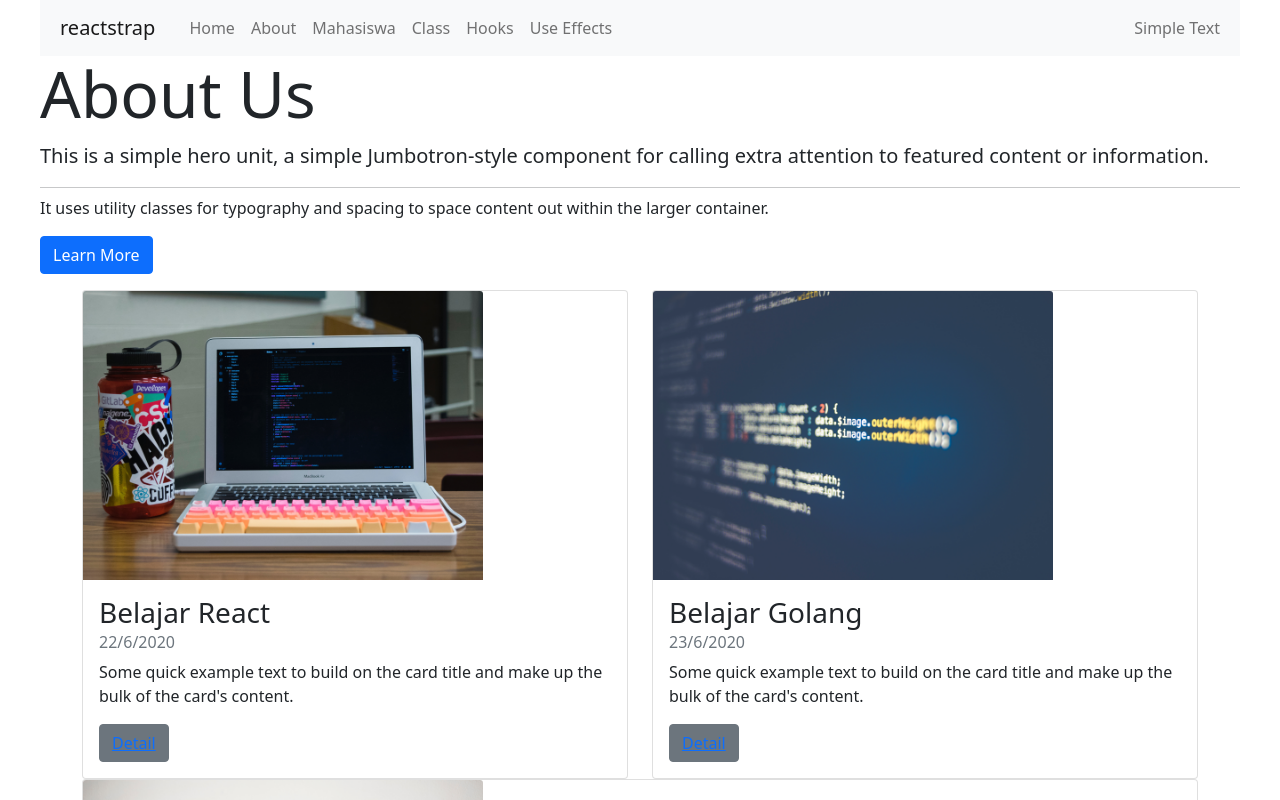
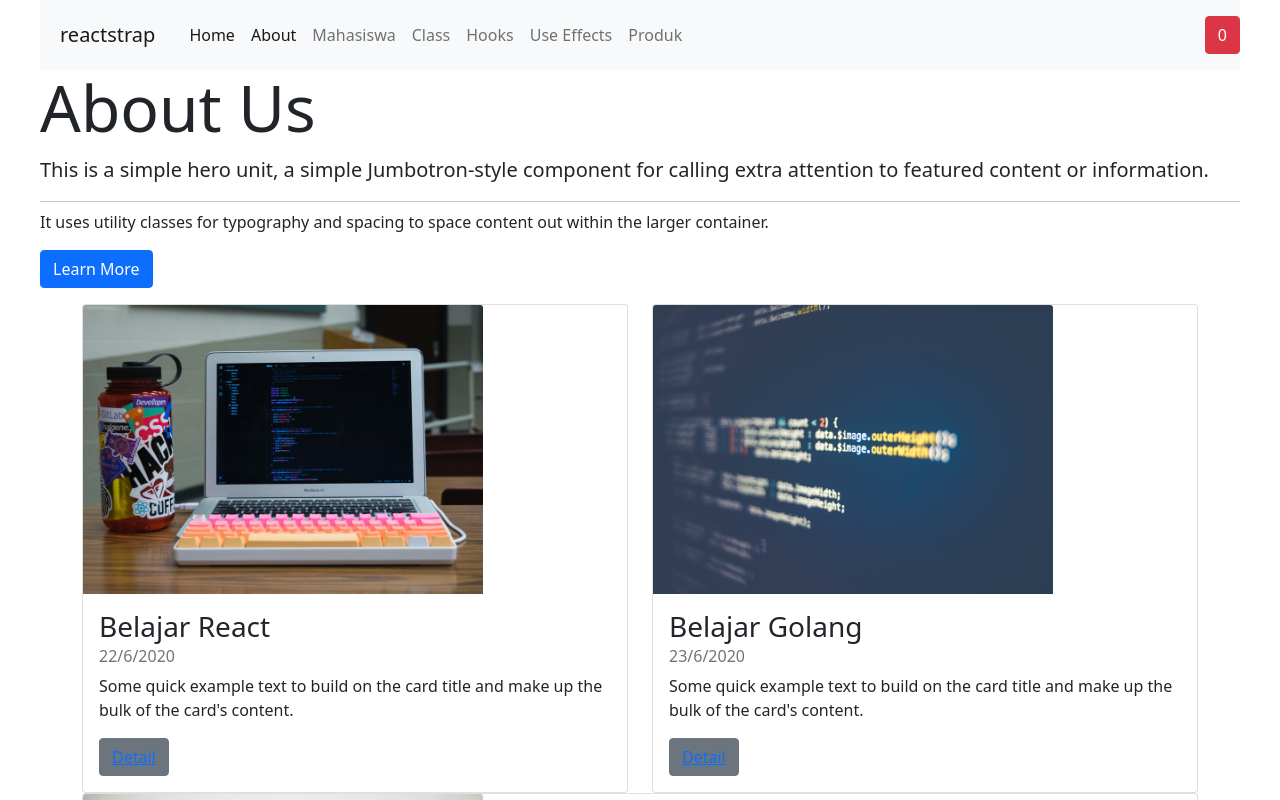
Before and after one commit to sahatilfat/percobaan-react, a React (Create React App) app: page /about in a window 1280 px wide. Shown: the top 800 px of the page. Built offline with nearby package versions, Linux system fonts and the light colour scheme.

Commit message:
berhasil menggunakan useContext

```diff
--- a/src/App.js
+++ b/src/App.js
@@ -1,5 +1,6 @@
-import React, { component } from "react";
+import React, { component, useState } from "react";
 import { BrowserRouter, Redirect, Route, Switch } from "react-router-dom";
+import { CartContext } from "./CartContext";
 import AboutComp from "./Components/AboutComp";
 import EditComp from "./Components/Class/EditComp";
 import ListComp from "./Components/Class/ListComp";
@@ -9,12 +10,16 @@ import HomePage from "./Components/HomePage";
 import KelasComp from "./Components/Hooks/Class/KelasComp";
 import HooksComp from "./Components/Hooks/Functional/HooksComp";
 import HooksUseEffects from "./Components/Hooks/Functional/HooksUseEffects";
+import ProductComp from "./Components/Hooks/Functional/ProductComp";
 import NavbarComp from "./Components/NavbarComp";
 
 const App = () => {
+  const [value, setValue] = useState(0);
+
   return (
     <div className="App">
       <BrowserRouter>
+        <CartContext.Provider value={{ value, setValue }}>
           <NavbarComp />
           <Switch>
             <Route exact path="/" component={HomePage} />
@@ -26,7 +31,9 @@ const App = () => {
             <Route exact path="/kelas" component={KelasComp} />
             <Route exact path="/hooks" component={HooksComp} />
             <Route exact path="/useeffects" component={HooksUseEffects} />
+            <Route exact path="/produk" component={ProductComp} />
           </Switch>
+        </CartContext.Provider>
       </BrowserRouter>
     </div>
   );
--- /dev/null
+++ b/src/CartContext.js
@@ -0,0 +1,3 @@
+import { createContext } from "react";
+
+export const CartContext = createContext();
--- a/src/Components/AboutComp.jsx
+++ b/src/Components/AboutComp.jsx
@@ -1,5 +1,6 @@
-import React from "react";
+import React, { useContext } from "react";
 import { Jumbotron, Button, Container, Row, Col } from "reactstrap";
+import { CartContext } from "../CartContext";
 import CardComp from "./CardComp";
 
 function AboutComp(props) {
--- a/src/Components/HomePage.jsx
+++ b/src/Components/HomePage.jsx
@@ -1,11 +1,12 @@
-import React from "react";
+import React, { useContext } from "react";
 import { Jumbotron, Button } from "reactstrap";
+import { CartContext } from "../CartContext";
 
 function HomePage(props) {
   return (
     <div>
       <Jumbotron className="jumbotron">
-        <h1 className="display-3">Homepage</h1>
+        <h1 className="display-3">Homepage </h1>
         <p className="lead">
           This is a simple hero unit, a simple Jumbotron-style component for
           calling extra attention to featured content or information.
--- /dev/null
+++ b/src/Components/Hooks/Functional/ProductComp.jsx
@@ -0,0 +1,22 @@
+import React, { useContext } from "react";
+import { Container, Row } from "reactstrap";
+import { CartContext } from "../../../CartContext";
+import RowProduct from "./RowProduct";
+
+function ProductComp() {
+  return (
+    <div>
+      <Container>
+        <hr />
+        <h2>Produk</h2>
+        <Row>
+          <RowProduct />
+          <RowProduct />
+          <RowProduct />
+        </Row>
+      </Container>
+    </div>
+  );
+}
+
+export default ProductComp;
--- /dev/null
+++ b/src/Components/Hooks/Functional/RowProduct.jsx
@@ -0,0 +1,43 @@
+import React from "react";
+import {
+  Col,
+  Card,
+  CardImg,
+  CardText,
+  CardBody,
+  CardTitle,
+  CardSubtitle,
+  Button,
+} from "reactstrap";
+import { useContext } from "react";
+import { CartContext } from "../../../CartContext";
+
+function RowProduct() {
+  const { value, setValue } = useContext(CartContext);
+
+  return (
+    <Col>
+      <Card>
+        <CardImg
+          top
+          width="100%"
+          src="https://placeimg.com/640/480/tech"
+          alt="Card image cap"
+        />
+        <CardBody>
+          <CardTitle tag="h5">Lenovo</CardTitle>
+          <CardSubtitle tag="h6" className="mb-2 text-muted">
+            Rp. 12.000.000
+          </CardSubtitle>
+          <CardText>
+            Some quick example text to build on the card title and make up the
+            bulk of the card's content.
+          </CardText>
+          <Button onClick={() => setValue(value + 1)}>Tambah Keranjang</Button>
+        </CardBody>
+      </Card>
+    </Col>
+  );
+}
+
+export default RowProduct;
--- a/src/Components/NavbarComp.jsx
+++ b/src/Components/NavbarComp.jsx
@@ -1,4 +1,4 @@
-import React, { useState } from "react";
+import React, { useContext, useState } from "react";
 import {
   Collapse,
   Navbar,
@@ -6,14 +6,18 @@ import {
   NavbarBrand,
   Nav,
   NavItem,
-  NavLink,
   NavbarText,
+  Button,
 } from "reactstrap";
+import { NavLink } from "react-router-dom";
+import { CartContext } from "../CartContext";
 
 function NavbarComp(props) {
   const [isOpen, setIsOpen] = useState(false);
 
   const toggle = () => setIsOpen(!isOpen);
+
+  const { value, setValue } = useContext(CartContext);
 
   return (
     <div>
@@ -25,25 +29,44 @@ function NavbarComp(props) {
         <Collapse isOpen={isOpen} navbar className="pembungkus">
           <Nav className="mr-auto" navbar>
             <NavItem>
-              <NavLink href="/">Home</NavLink>
+              <NavLink to="/" className="nav-link">
+                Home
+              </NavLink>
             </NavItem>
             <NavItem>
-              <NavLink href="/about">About</NavLink>
+              <NavLink to="/about" className="nav-link">
+                About
+              </NavLink>
             </NavItem>
             <NavItem>
-              <NavLink href="/mahasiswa">Mahasiswa</NavLink>
+              <NavLink to="/mahasiswa" className="nav-link">
+                Mahasiswa
+              </NavLink>
             </NavItem>
             <NavItem>
-              <NavLink href="/kelas">Class</NavLink>
+              <NavLink to="/kelas" className="nav-link">
+                Class
+              </NavLink>
             </NavItem>
             <NavItem>
-              <NavLink href="/hooks">Hooks</NavLink>
+              <NavLink to="/hooks" className="nav-link">
+                Hooks
+              </NavLink>
             </NavItem>
             <NavItem>
-              <NavLink href="/useeffects">Use Effects</NavLink>
+              <NavLink to="/useeffects" className="nav-link">
+                Use Effects
+              </NavLink>
+            </NavItem>
+            <NavItem>
+              <NavLink to="/produk" className="nav-link">
+                Produk
+              </NavLink>
             </NavItem>
           </Nav>
-          <NavbarText className="simple-text">Simple Text</NavbarText>
+          <NavbarText>
+            <Button color="danger">{value}</Button>
+          </NavbarText>
         </Collapse>
       </Navbar>
     </div>
```
Lines whose indentation alone changed are shown as unchanged.
